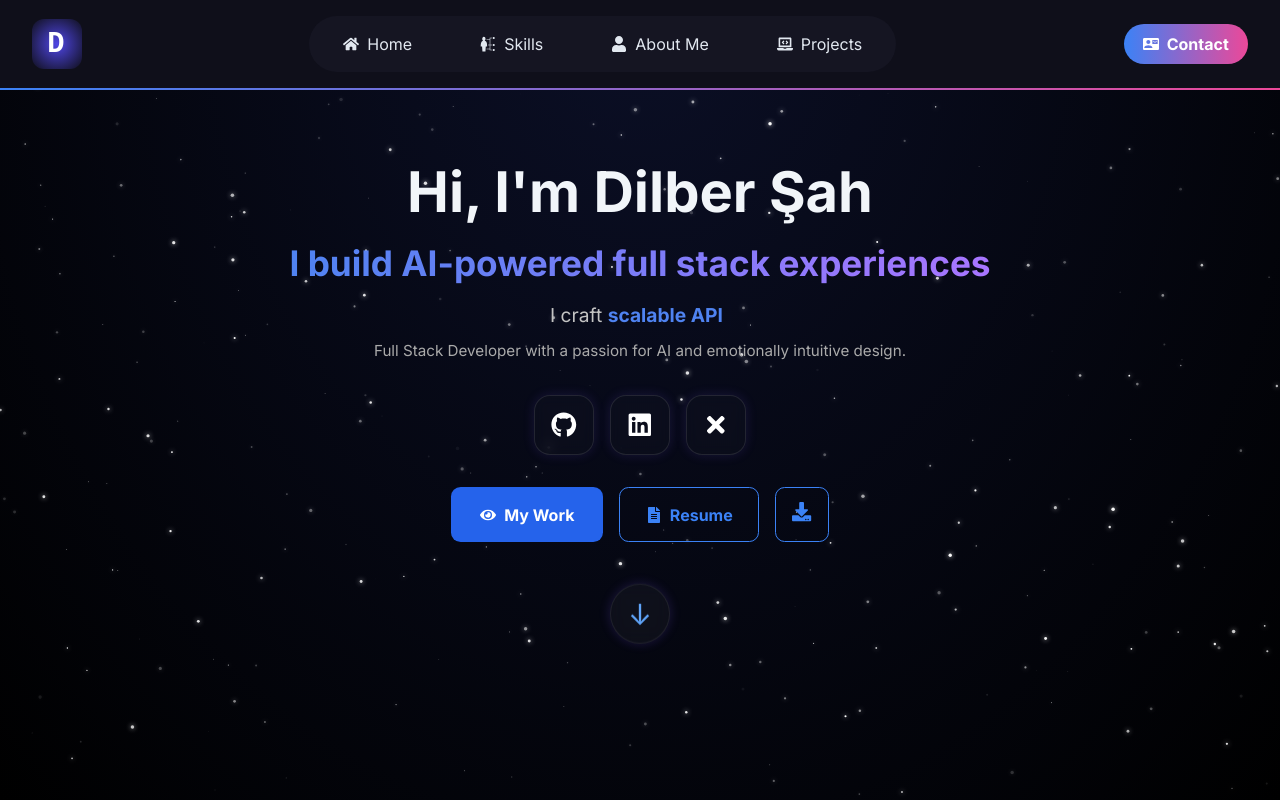
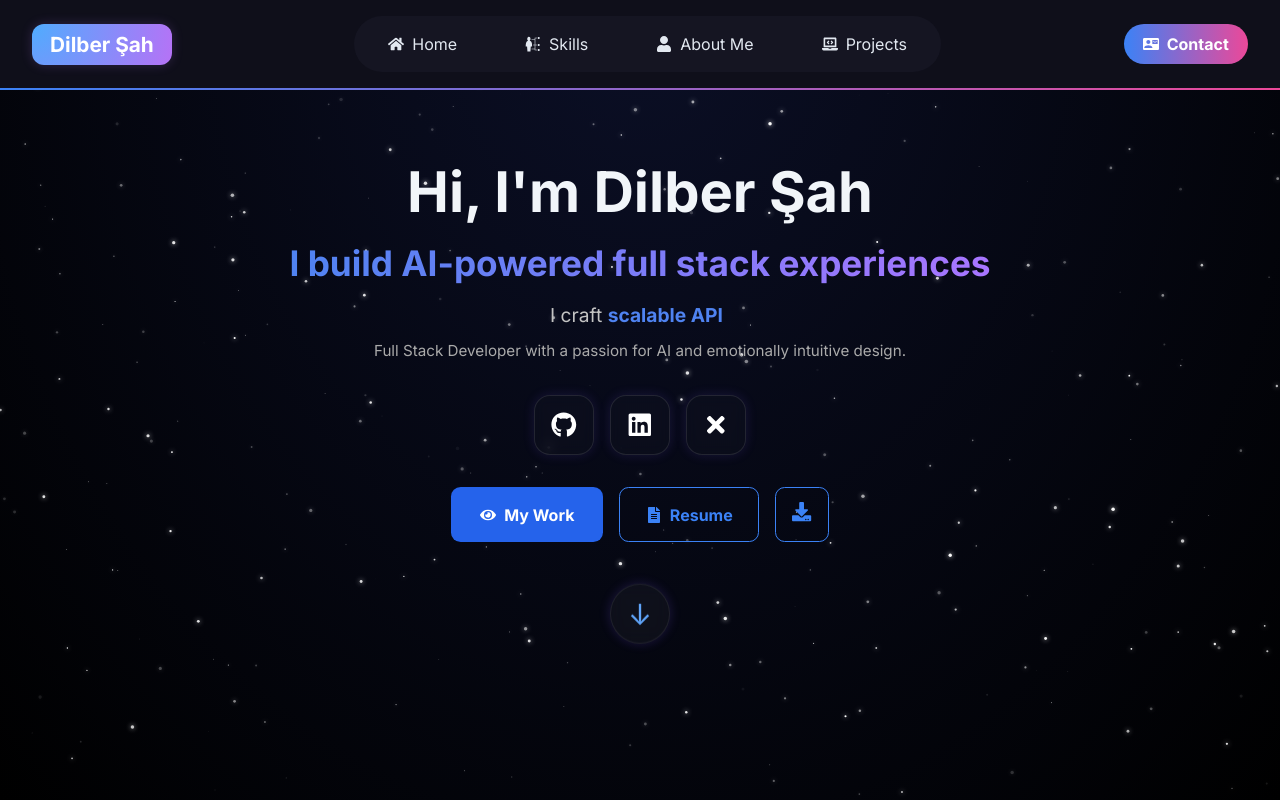
Before and after one commit to sahdilber/DilberSahWebsite, a Next.js app: page / in a window 1280 px wide. Shown: the top 800 px of the page. Built offline with nearby package versions, Linux system fonts and the light colour scheme.

Commit message:
navbara ekeft eklendi

```diff
--- a/src/components/Navbar.js
+++ b/src/components/Navbar.js
@@ -2,11 +2,51 @@ import styles from '../styles/Navbar.module.css'
 import { FaHome, FaUser, FaLaptopCode } from 'react-icons/fa'
 import { MdContactMail } from 'react-icons/md'
 import { GiSkills } from 'react-icons/gi'
+import { useState } from 'react'
+import { motion, AnimatePresence } from 'framer-motion'
 
 export default function Navbar() {
+  const [bubbleKey, setBubbleKey] = useState(0)
+
+  const handleLogoClick = () => {
+    setBubbleKey(prev => prev + 1) // Her tıklamada key değiştir
+  }
+
+  const generateRandomPosition = () => ({
+    x: (Math.random() - 0.5) * 150,
+    y: (Math.random() - 0.5) * 150,
+  })
+
+  const icons = ['📷', '🐘', '💙', '💜', '✨', '🔮','💭']
+
   return (
     <header className={styles.header}>
-      <div className={styles.logo}>D</div>
+      <div className={styles.logo} onClick={handleLogoClick}>
+        Dilber Şah
+
+        {/* LOGO İÇİNE YERLEŞEN BALONCUKLAR */}
+        <AnimatePresence mode="wait">
+          <div className={styles.bubbleContainer} key={bubbleKey}>
+            {[...Array(10)].map((_, i) => {
+              const { x, y } = generateRandomPosition()
+              const icon = icons[i % icons.length]
+              return (
+                <motion.span
+                  key={i}
+                  className={styles.bubble}
+                  initial={{ x: 0, y: 0, opacity: 1, scale: 0.7 }}
+                  animate={{ x, y, opacity: 0, scale: 1.3 }}
+                  transition={{ duration: 1.8, delay: i * 0.05 }}
+                  exit={{ opacity: 0 }}
+                >
+                  {icon}
+                </motion.span>
+              )
+            })}
+          </div>
+        </AnimatePresence>
+      </div>
+
       <nav className={styles.nav}>
         <ul className={styles.menu}>
           <li><a href="#hero"><FaHome /> Home</a></li>
@@ -15,6 +55,7 @@ export default function Navbar() {
           <li><a href="#projects"><FaLaptopCode /> Projects</a></li>
         </ul>
       </nav>
+
       <a href="#contact" className={styles.contactBtn}><MdContactMail /> Contact</a>
     </header>
   )
--- a/src/styles/Navbar.module.css
+++ b/src/styles/Navbar.module.css
@@ -12,19 +12,19 @@
   border-image: linear-gradient(to right, #3b82f6, #ec4899);
   border-image-slice: 1;
 }
-
 .logo {
-  font-size: 1.8rem;
-  font-weight: bold;
-  color: white;
-  background: radial-gradient(circle at center, #4f46e5, #0f0f1a);
-  width: 50px;
-  height: 50px;
-  display: grid;
-  place-items: center;
+  font-size: 1.3rem;
+  font-weight: 600;
+  color: #fff;
+  padding: 8px 18px;
   border-radius: 12px;
-  font-family: monospace;
-  letter-spacing: 2px;
+  background: radial-gradient(circle at top left, #4facfe, #b672f6);
+  box-shadow: 0 0 12px rgba(180, 120, 255, 0.2);
+  transition: transform 0.3s ease;
+  cursor: pointer;
+}
+.logo:hover {
+  transform: scale(1.05);
 }
 
 .nav {
@@ -115,3 +115,32 @@
 .contactBtn:hover {
   transform: scale(1.05);
 }
+.bubbleContainer {
+  position: absolute;
+  top: 50%;
+  left: 50%;
+  transform: translate(-50%, -50%);
+  pointer-events: none;
+  z-index: 10;
+}
+
+.bubble {
+  position: absolute;
+  font-size: 1.5rem;
+  pointer-events: none;
+  filter: drop-shadow(0 0 6px rgba(173, 216, 255, 0.6));
+}
+@keyframes explode {
+  0% {
+    opacity: 0.8;
+    transform: translate(0, 0) scale(1);
+  }
+  50% {
+    opacity: 1;
+    transform: translate(var(--x), var(--y)) scale(1.5);
+  }
+  100% {
+    opacity: 0;
+    transform: translate(var(--x), var(--y)) scale(0.5);
+  }
+}
```
